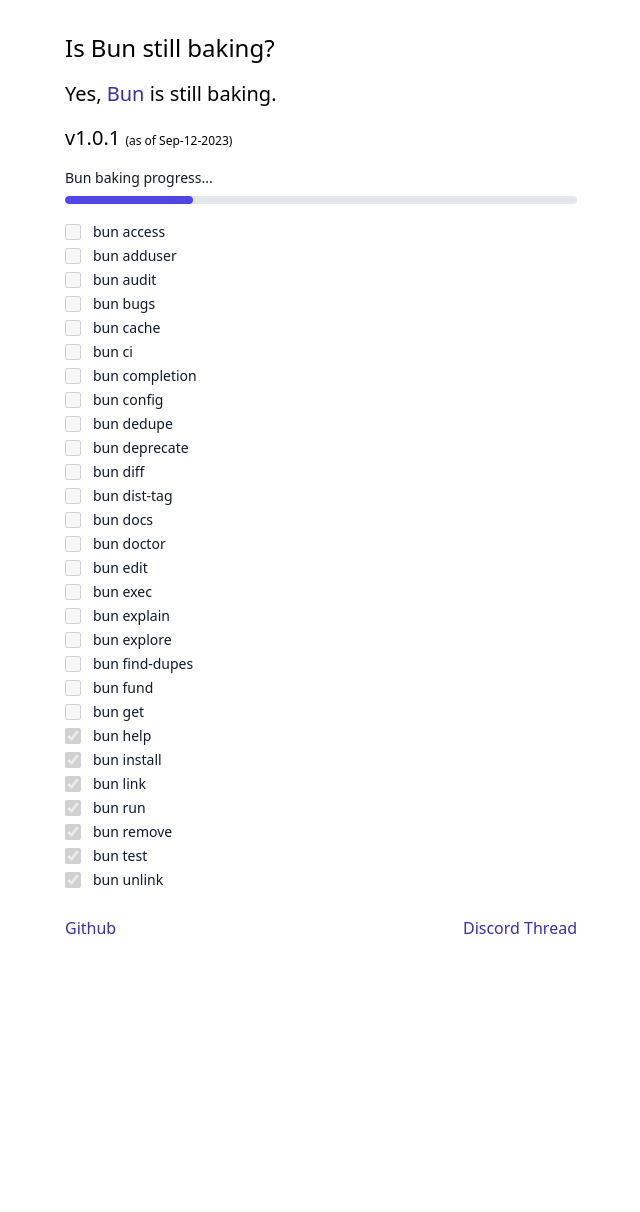
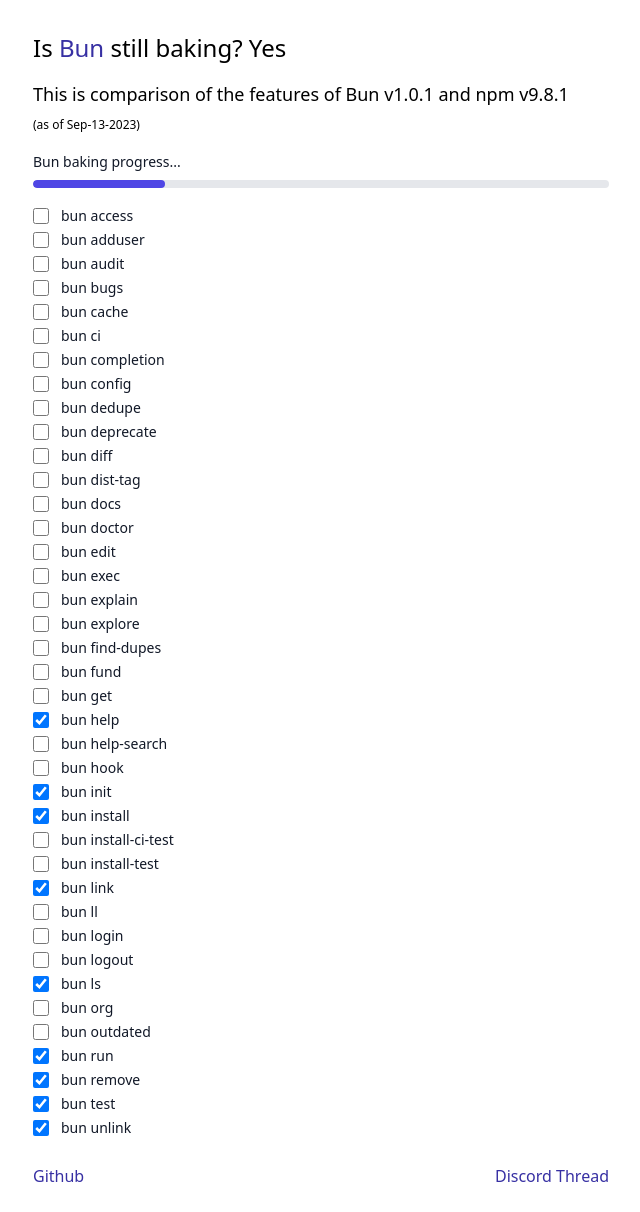
Before and after one commit to abhishandilya/is-bun-still-baking, a React (Vite) app: page / in a window 1280 px wide. Shown: the whole page, without its empty margins (319-959 px from the left). Before the commit the page ends 964 px from the top, so only its background shows below. Built offline with nearby package versions, Linux system fonts and the light colour scheme.

Commit message:
more features and refined description

```diff
--- a/index.tsx
+++ b/App.tsx
@@ -12,7 +12,6 @@
               <input
                 name="comments"
                 type="checkbox"
-                disabled={true}
                 checked={feature.done}
                 className="h-4 w-4 rounded border-gray-300 text-indigo-600 focus:ring-indigo-600"
               />
@@ -61,17 +60,19 @@
 
 function App() {
   return (
-    <div className="max-w-xs md:max-w-lg mx-auto mt-8">
-      <h1 className="text-2xl mb-4">Is Bun still baking?</h1>
-      <p className="text-xl mb-4">
-        Yes,{" "}
+    <div className="max-w-xs md:max-w-xl mx-auto mt-8">
+      <h1 className="text-2xl mb-4">
+        Is{" "}
         <a href="https://bun.sh/" target="_blank" className="text-indigo-800">
           Bun
         </a>{" "}
-        is still baking.
-      </p>
-      <p className="text-xl mb-4">
-        v1.0.1 <span className="text-xs">(as of Sep-12-2023)</span>
+        still baking? Yes
+      </h1>
+      <p className="text-lg mb-4">
+        This is comparison of the features of Bun v1.0.1 and npm v9.8.1
+        <br />
+        {/* TODO: update this with every commit */}
+        <span className="text-xs">(as of Sep-13-2023)</span>
       </p>
 
       <ProgressBar />
--- a/features.ts
+++ b/features.ts
@@ -88,12 +88,56 @@
     done: true,
   },
   {
+    name: "bun help-search",
+    done: false,
+  },
+  {
+    name: "bun hook",
+    done: false,
+  },
+  {
+    name: "bun init",
+    done: true,
+  },
+  {
     name: "bun install",
     done: true,
   },
   {
+    name: "bun install-ci-test",
+    done: false,
+  },
+  {
+    name: "bun install-test",
+    done: false,
+  },
+  {
     name: "bun link",
     done: true,
+  },
+  {
+    name: "bun ll",
+    done: false,
+  },
+  {
+    name: "bun login",
+    done: false,
+  },
+  {
+    name: "bun logout",
+    done: false,
+  },
+  {
+    name: "bun ls",
+    done: true,
+  },
+  {
+    name: "bun org",
+    done: false,
+  },
+  {
+    name: "bun outdated",
+    done: false,
   },
   {
     name: "bun run",
--- a/main.tsx
+++ b/main.tsx
@@ -1,6 +1,6 @@
 import React from "react";
 import ReactDOM from "react-dom/client";
-import App from "./index";
+import App from "./App";
 import "./index.css";
 import { Analytics } from "@vercel/analytics/react";
 
```
